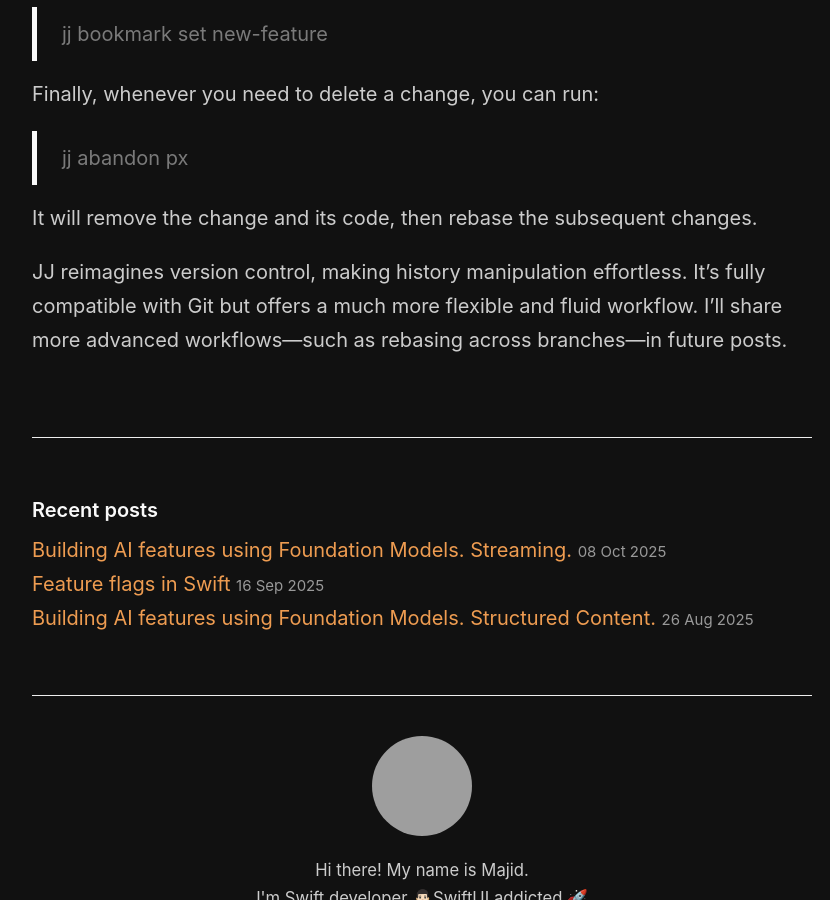
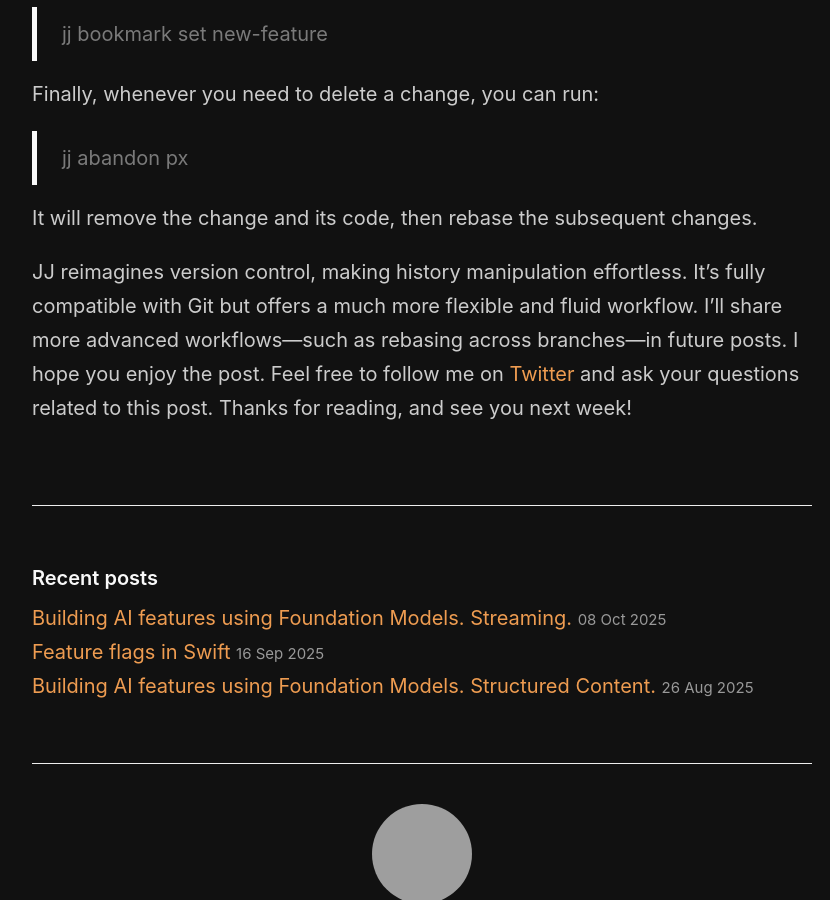
Before and after one commit to mecid/mecid.github.io, a Jekyll site: the page built from _posts/2025-10-15-introducing-jujutsu-vcs.md, in a window 1280 px wide and 900 px high, scrolled down 2800 px, cut to the strip 0-900 px from the top of the window. Shown: the whole strip, without its empty margins (218-1048 px from the left). Built offline with Jekyll 4.4.1, drawn with Linux system fonts in a browser that asks for light colours; grey boxes are pictures that could not be loaded.

Commit message:
conclusion added to jj post

```diff
--- a/_posts/2025-10-15-introducing-jujutsu-vcs.md
+++ b/_posts/2025-10-15-introducing-jujutsu-vcs.md
@@ -63,4 +63,4 @@ Finally, whenever you need to delete a change, you can run:
 
 It will remove the change and its code, then rebase the subsequent changes.
 
-JJ reimagines version control, making history manipulation effortless. It’s fully compatible with Git but offers a much more flexible and fluid workflow. I’ll share more advanced workflows—such as rebasing across branches—in future posts.
+JJ reimagines version control, making history manipulation effortless. It’s fully compatible with Git but offers a much more flexible and fluid workflow. I’ll share more advanced workflows—such as rebasing across branches—in future posts. I hope you enjoy the post. Feel free to follow me on [Twitter](https://twitter.com/mecid) and ask your questions related to this post. Thanks for reading, and see you next week!
```
